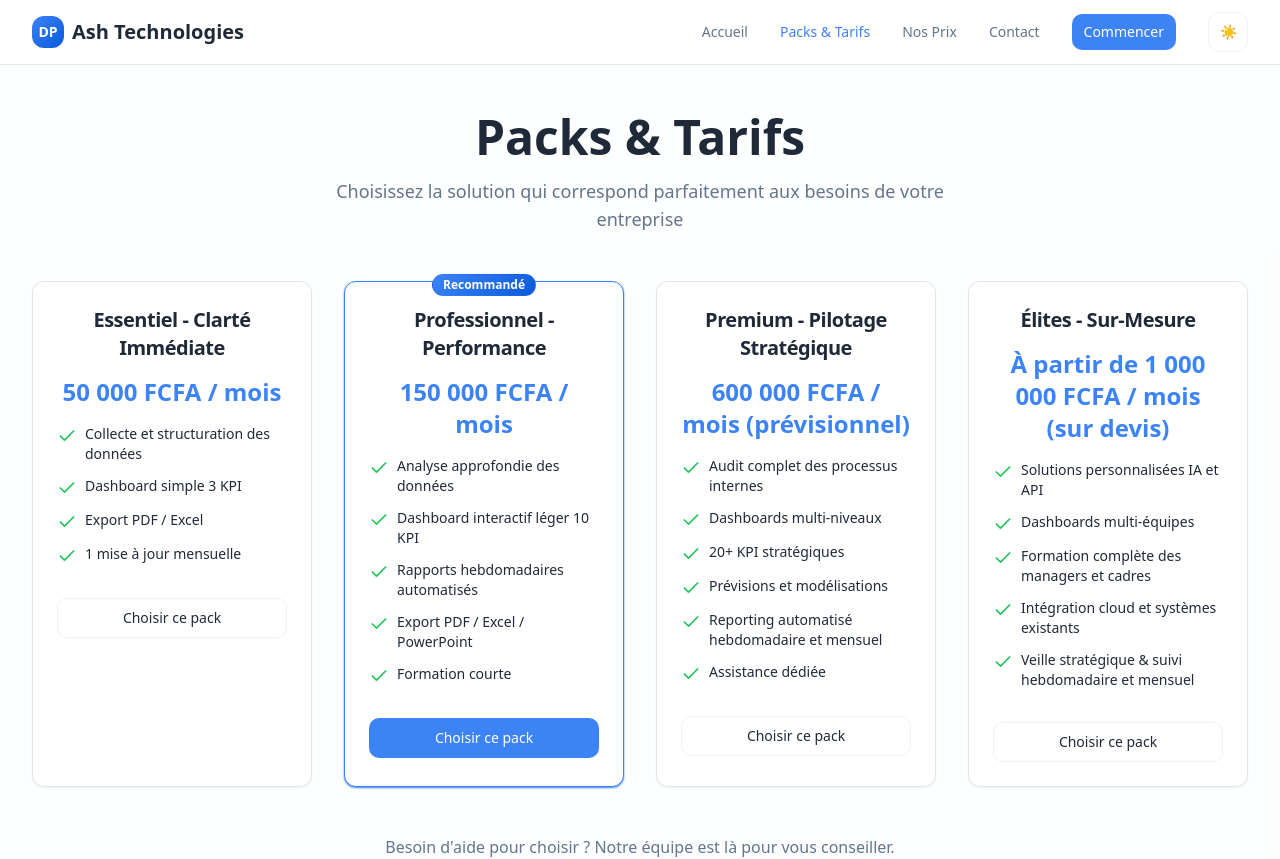
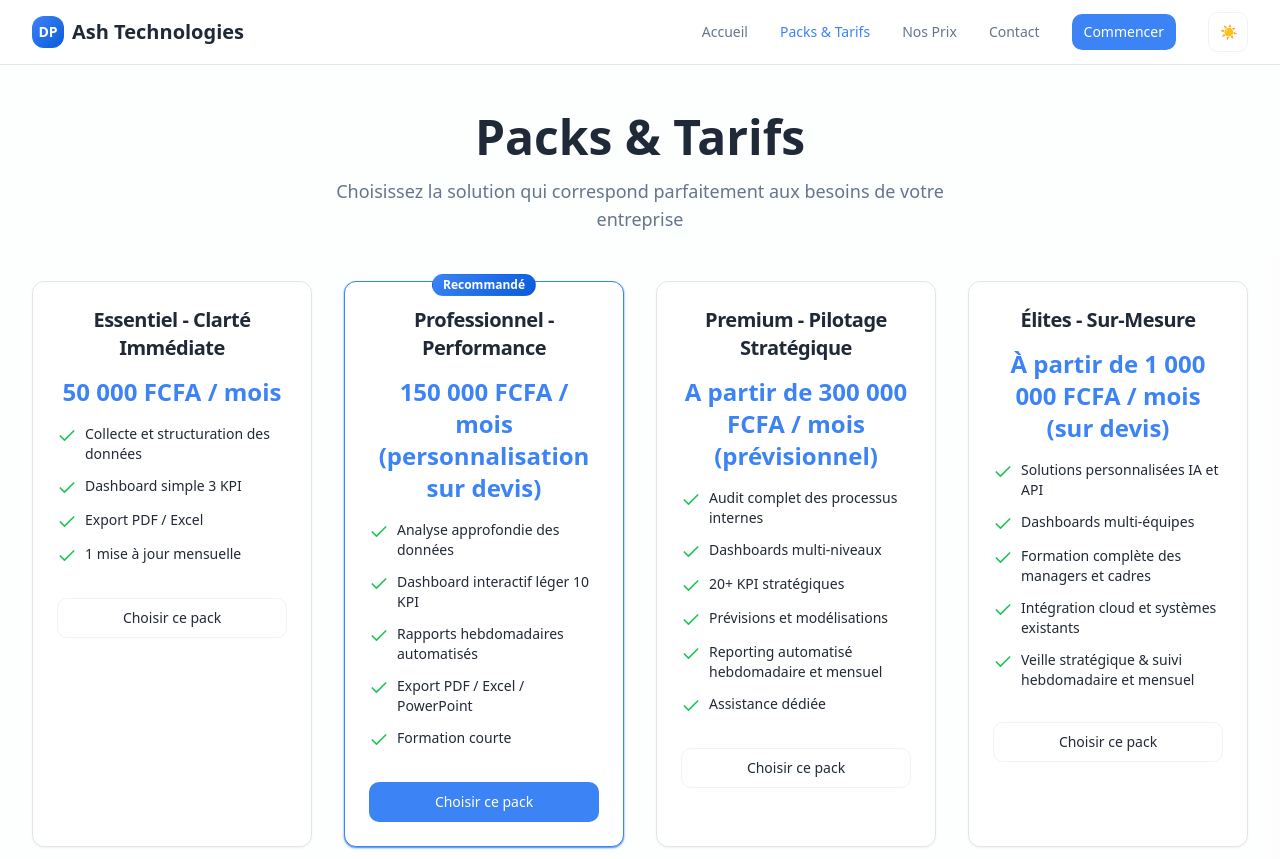
Before and after one commit to Handock-max/data-pilot-hub, a React (Vite) app: page /#/packs in a window 1280 px wide. Shown: the top 859 px of the page. Built offline with nearby package versions, Linux system fonts and the light colour scheme.

Commit message:
Update Packs.tsx

```diff
--- a/src/pages/Packs.tsx
+++ b/src/pages/Packs.tsx
@@ -22,7 +22,7 @@ const Packs = () => {
     {
       id: "professionnel",
       title: "Professionnel - Performance",
-      price: "150 000 FCFA / mois",
+      price: "150 000 FCFA / mois (personnalisation sur devis)",
       features: [
         "Analyse approfondie des données",
         "Dashboard interactif léger 10 KPI",
@@ -36,7 +36,7 @@ const Packs = () => {
     {
       id: "premium",
       title: "Premium - Pilotage Stratégique",
-      price: "600 000 FCFA / mois (prévisionnel)",
+      price: "A partir de 300 000 FCFA / mois (prévisionnel)",
       features: [
         "Audit complet des processus internes",
         "Dashboards multi-niveaux",
```
